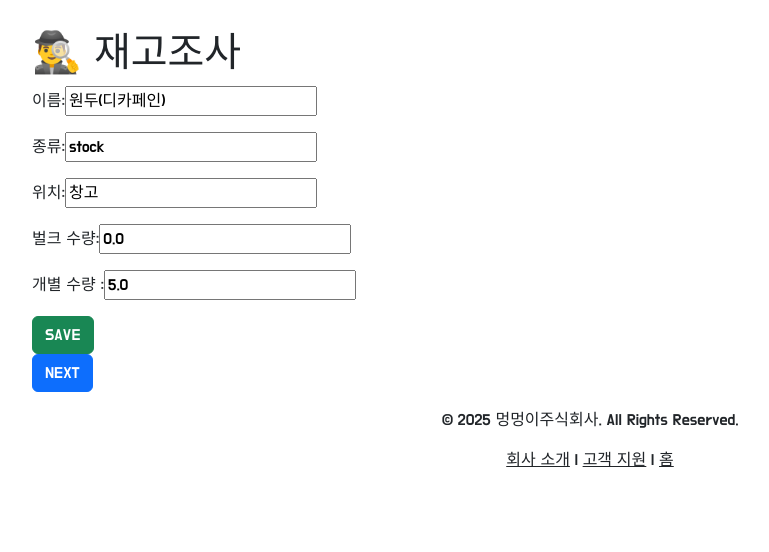
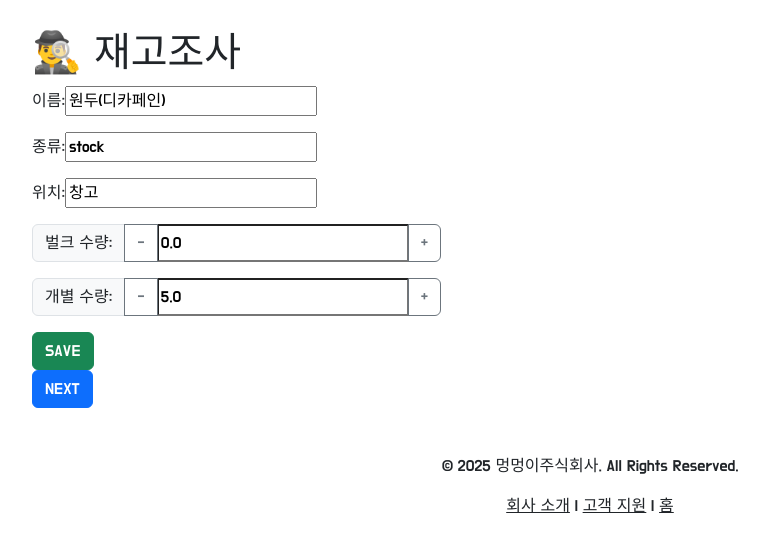
Before and after one commit to HOYUN-Y/django-project, a Django app: page /stock/investigate_item/217 in a window 1280 px wide. Shown: the part 56-608 px from the top of the page, without its empty margins (50-819 px from the left). Run offline with Django 4.2, Linux system fonts and the light colour scheme; data comes from the database, SQL or seed files in the repository; both versions use the stored data as it was after the commit; some libraries are stand-ins or nearby versions.

Commit message:
increase, decrease button added

```diff
--- a/stock/forms.py
+++ b/stock/forms.py
@@ -30,8 +30,8 @@ class InvestigateItemForm(ModelForm):
             'name' : forms.TextInput(attrs={'readonly':'readonly'}),
             'typeOfItem' : forms.TextInput(attrs={'readonly':'readonly'}),
             'place': forms.TextInput(attrs={'readonly' : 'readonly'}),
-            'amountOfBulk':forms.NumberInput(attrs={'step':'0.5','min':'0'}),
-            'amountOfEach':forms.NumberInput(attrs={'step':'0.5','min':'0'})
+            'amountOfBulk':forms.NumberInput(attrs={'id': 'id_amountOfBulk','step':'0.5','min':'0'}),
+            'amountOfEach':forms.NumberInput(attrs={'id': 'id_amountOfEach','step':'0.5','min':'0'})
         }
 
     def __init__(self, *args, **kwargs):
--- a/stock/templates/stock/item_investigate.html
+++ b/stock/templates/stock/item_investigate.html
@@ -1,28 +1,35 @@
 {% extends "base.html" %}
 {% block content %}
-
 
 <div class='container'>
     <h1>🕵️‍♂️ 재고조사</h1>
     <form method="post">
         {% csrf_token %}
-        <!--
-        <p>이름: {{ form.instance.name }}</p>
-        <input type="hidden" name="name" value="{{ form.instance.name }}">
 
-        <p>종류: {{ form.instance.typeOfItem }}</p>
-        <input type="hidden" name="typeOfItem" value="{{ form.instance.typeOfItem }}">
-
-        <p>위치: {{ form.instance.place }}</p>
-        <input type="hidden" name="place" value="{{ form.instance.place }}">
-        -->
         <p><label for="{{ form.name.id_for_label }}">이름: </label>{{ form.name }}</p>
         <p><label for="{{ form.typeOfItem.id_for_label }}">종류: </label>{{ form.typeOfItem }}</p>
         <p><label for="{{ form.place.id_for_label }}">위치: </label>{{ form.place }}</p>
-        <p><label for="{{ form.amountOfBulk.id_for_label }}">벌크 수량: </label>{{form.amountOfBulk}}</p>
-        <p><label for="{{ form.amountOfEach.id_for_label }}">개별 수량 : </label>{{form.amountOfEach}}</p>
+
+        <!-- ✅ 벌크 수량 - 부트스트랩 스핀박스 -->
+        <div class="input-group mb-3">
+            <label class="input-group-text" for="{{ form.amountOfBulk.id_for_label }}">벌크 수량:</label>
+            <button type="button" class="btn btn-outline-secondary" onclick="decreaseValue('id_amountOfBulk')">-</button>
+            {{ form.amountOfBulk }}
+            <button type="button" class="btn btn-outline-secondary" onclick="increaseValue('id_amountOfBulk')">+</button>
+        </div>
+
+        <!-- ✅ 개별 수량 - 부트스트랩 스핀박스 -->
+        <div class="input-group mb-3">
+            <label class="input-group-text" for="{{ form.amountOfEach.id_for_label }}">개별 수량:</label>
+            <button type="button" class="btn btn-outline-secondary" onclick="decreaseValue('id_amountOfEach')">-</button>
+            {{ form.amountOfEach }}
+            <button type="button" class="btn btn-outline-secondary" onclick="increaseValue('id_amountOfEach')">+</button>
+        </div>
+
         <input type="submit" class="btn btn-success" value='SAVE'>
     </form>
+
+    <!-- ✅ 이전 / 다음 버튼 -->
     {% if prev_item %}
         <a href='/stock/investigate_item/{{prev_item.id}}' class='btn btn-secondary'>PREV</a>
     {% endif %}
@@ -31,6 +38,23 @@
     {% else %}
         <a href='/stock/list' class='btn btn-warning'>FINISH</a>
     {% endif %}
+</div>
+
+<!-- ✅ JavaScript 코드 (부트스트랩 스핀박스 기능 추가) -->
+<script>
+function increaseValue(id) {
+    let input = document.getElementById(id);
+    let value = parseFloat(input.value) || 0;
+    input.value = (value + 0.5).toFixed(1);  // 0.1 단위 증가 가능
+}
+
+function decreaseValue(id) {
+    let input = document.getElementById(id);
+    let value = parseFloat(input.value) || 0;
+    if (value > 0) {
+        input.value = (value - 0.5).toFixed(1);  // 0.1 단위 감소 가능
+    }
+}
+</script>
 
 {% endblock %}
-</div>
--- a/templates/base.html
+++ b/templates/base.html
@@ -2,6 +2,9 @@
 <!DOCTYPE html>
 <html lang="en">
   <head>
+      <link rel="stylesheet" href="https://code.jquery.com/ui/1.12.1/themes/base/jquery-ui.css">
+      <script src="https://code.jquery.com/jquery-3.6.0.min.js"></script>
+      <script src="https://code.jquery.com/ui/1.12.1/jquery-ui.js"></script>
       <link href="https://cdn.jsdelivr.net/npm/bootstrap@5.3.3/dist/css/bootstrap.min.css" rel="stylesheet" integrity="sha384-QWTKZyjpPEjISv5WaRU9OFeRpok6YctnYmDr5pNlyT2bRjXh0JMhjY6hW+ALEwIH" crossorigin="anonymous">
       <link rel="preconnect" href="https://fonts.googleapis.com">
       <link rel="preconnect" href="https://fonts.gstatic.com" crossorigin>
```
Also changed, not shown: db.sqlite3. Lines whose indentation alone changed are shown as unchanged.
